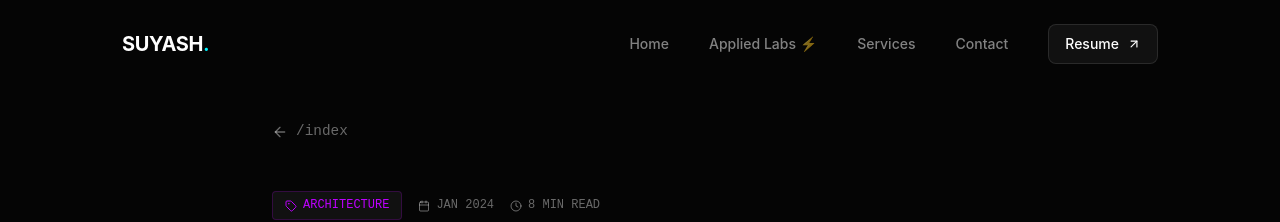
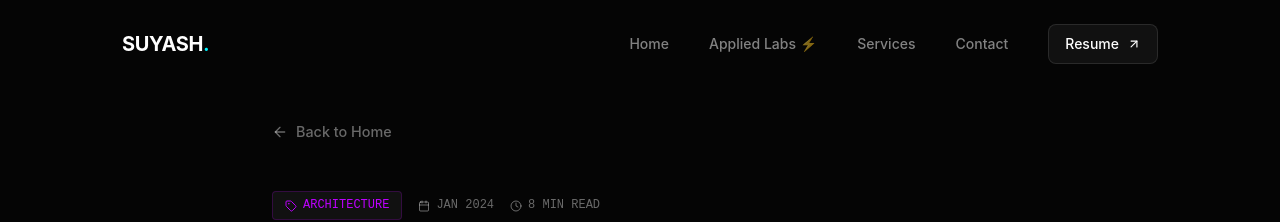
Before and after one commit to justsuyash/justsuyash_portfolio, a React (Vite) app: page /articles/experimentation-architecture in a window 1280 px wide. Shown: the top 222 px of the page. Built offline with nearby package versions, Linux system fonts and the light colour scheme.

Commit message:
Update navigation links to Back to Home

```diff
--- a/src/pages/ArticlesPage.jsx
+++ b/src/pages/ArticlesPage.jsx
@@ -11,9 +11,9 @@ const ArticlesPage = () => {
                 <Link to="/" style={{
                     display: 'inline-flex', alignItems: 'center', gap: '8px',
                     color: 'rgba(255,255,255,0.4)', textDecoration: 'none', marginBottom: '40px',
-                    fontSize: '0.9rem', fontFamily: 'monospace'
+                    fontSize: '0.9rem', fontWeight: 500
                 }}>
-                    <ArrowLeft size={16} /> /index
+                    <ArrowLeft size={16} /> Back to Home
                 </Link>
 
                 <motion.div
--- a/src/pages/articles/ExperimentationArchitecturePage.jsx
+++ b/src/pages/articles/ExperimentationArchitecturePage.jsx
@@ -10,9 +10,9 @@ const ExperimentationArchitecturePage = () => {
                 <Link to="/" style={{
                     display: 'inline-flex', alignItems: 'center', gap: '8px',
                     color: 'rgba(255,255,255,0.4)', textDecoration: 'none', marginBottom: '48px',
-                    fontSize: '0.9rem', fontFamily: 'monospace'
+                    fontSize: '0.9rem', fontWeight: 500
                 }}>
-                    <ArrowLeft size={16} /> /index
+                    <ArrowLeft size={16} /> Back to Home
                 </Link>
 
                 <motion.div
```
